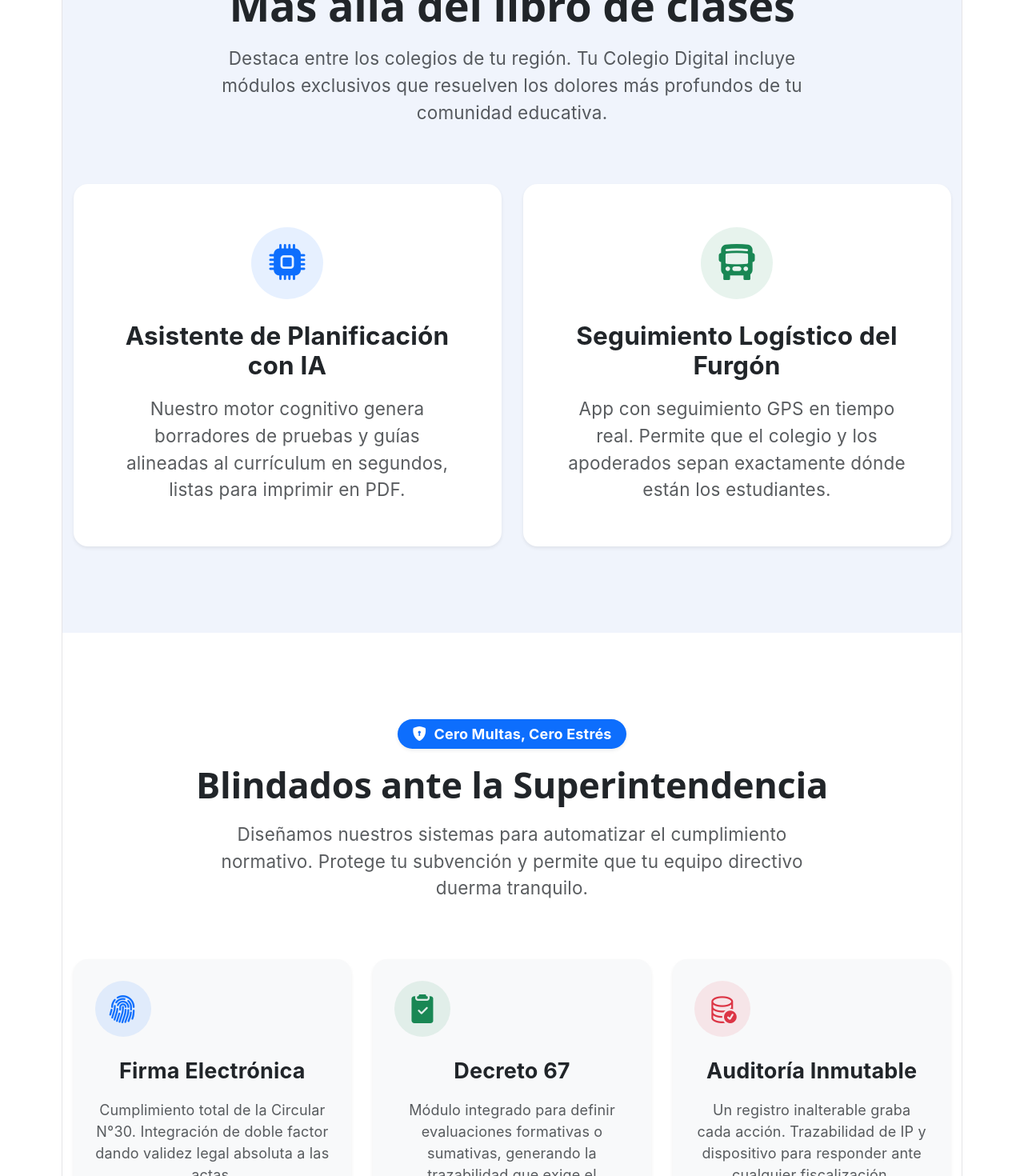
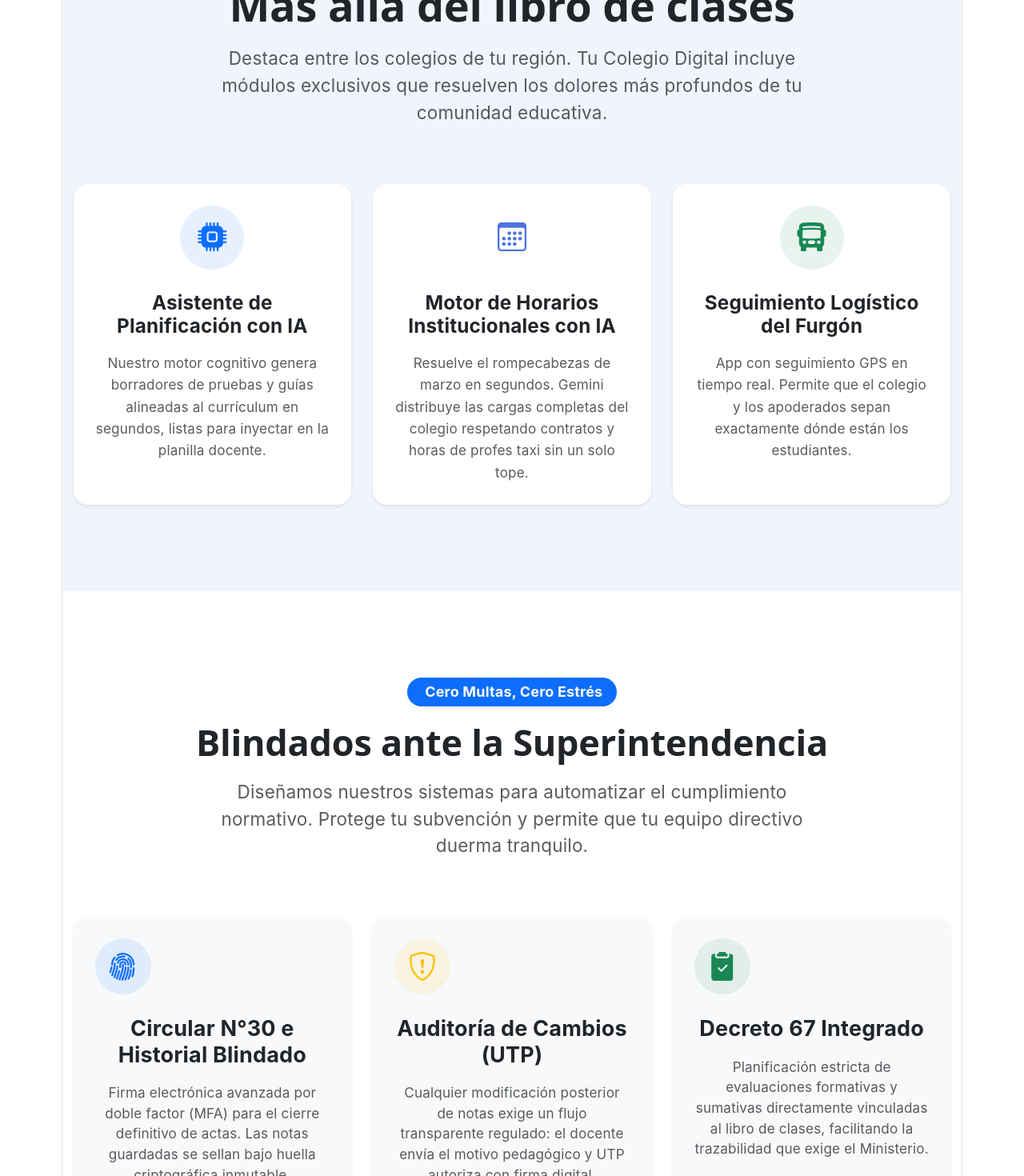
Before and after one commit to CristianSB73/tucolegiodigital_web, a React (Vite) app: page / in a window 1280 px wide. Shown: the part 2586-4056 px from the top of the page at 80% size. Built offline with nearby package versions, Linux system fonts and the light colour scheme.

Commit message:
FIX Creacion de horarios

```diff
--- a/src/components/LandingPage.jsx
+++ b/src/components/LandingPage.jsx
@@ -3,7 +3,7 @@ import emailjs from '@emailjs/browser';
 import { motion } from 'framer-motion';
 import '../App.css';
 
-// IMPORTACIÓN DE IMÁGENES (Asegúrate de mantener tus rutas)
+// IMPORTACIÓN DE IMÁGENES
 import mobileImg1 from '../assets/celular_1.jpg';
 import mobileImg2 from '../assets/celular_2.jpg';
 import dashboardMockup from '../assets/dashboard.png';
@@ -178,7 +178,7 @@ const LandingPage = () => {
                             <ul className="list-unstyled mb-4">
                                 <li className="mb-3 d-flex"><i className="bi bi-check-circle-fill text-primary me-3 fs-5"></i> <span><strong>Portal de Notas:</strong> Cálculo automático y reportes dinámicos.</span></li>
                                 <li className="mb-3 d-flex"><i className="bi bi-check-circle-fill text-primary me-3 fs-5"></i> <span><strong>Libro de Clases Digital:</strong> Control de asistencia en segundos y sin errores.</span></li>
-                                <li className="d-flex"><i className="bi bi-check-circle-fill text-primary me-3 fs-5"></i> <span><strong>Certificados Online:</strong> Descarga inmediata de documentación oficial.</span></li>
+                                <li className="mb-3 d-flex"><i className="bi bi-check-circle-fill text-primary me-3 fs-5"></i> <span><strong>Certificados Online:</strong> Descarga inmediata de documentación oficial.</span></li>
                             </ul>
                         </motion.div>
                         <motion.div className="col-lg-6 text-center" initial="hidden" whileInView="visible" viewport={{ once: true }} variants={fadeLeft}>
@@ -212,7 +212,7 @@ const LandingPage = () => {
                 </div>
             </section>
 
-            {/* INNOVACIÓN */}
+            {/* INNOVACIÓN: AGREGADO EL MOTOR DE HORARIOS CON IA */}
             <section id="innovacion" className="py-5" style={{ backgroundColor: '#f0f4fc' }}>
                 <div className="container py-5">
                     <motion.div className="text-center mb-5 pb-3" initial="hidden" whileInView="visible" viewport={{ once: true }} variants={fadeUp}>
@@ -227,16 +227,17 @@ const LandingPage = () => {
 
                     <div className="row g-4 justify-content-center">
                         {[
-                            { icon: 'bi-cpu-fill', color: 'primary', title: 'Asistente de Planificación con IA', desc: 'Nuestro motor cognitivo genera borradores de pruebas y guías alineadas al currículum en segundos, listas para imprimir en PDF.' },
+                            { icon: 'bi-cpu-fill', color: 'primary', title: 'Asistente de Planificación con IA', desc: 'Nuestro motor cognitivo genera borradores de pruebas y guías alineadas al currículum en segundos, listas para inyectar en la planilla docente.' },
+                            { icon: 'bi-calendar3', color: 'indigo', title: 'Motor de Horarios Institucionales con IA', desc: 'Resuelve el rompecabezas de marzo en segundos. Gemini distribuye las cargas completas del colegio respetando contratos y horas de profes taxi sin un solo tope.' },
                             { icon: 'bi-bus-front-fill', color: 'success', title: 'Seguimiento Logístico del Furgón', desc: 'App con seguimiento GPS en tiempo real. Permite que el colegio y los apoderados sepan exactamente dónde están los estudiantes.' }
                         ].map((item, index) => (
-                            <motion.div className="col-lg-6" key={index} initial="hidden" whileInView="visible" viewport={{ once: true }} variants={fadeUp} transition={{ delay: index * 0.2 }}>
-                                <div className="card h-100 border-0 shadow-sm rounded-4 p-5 feature-card bg-white text-center hover-lift">
-                                    <div className={`bg-${item.color} bg-opacity-10 rounded-circle d-flex align-items-center justify-content-center mx-auto mb-4`} style={{ width: '90px', height: '90px' }}>
-                                        <i className={`bi ${item.icon} fs-1 text-${item.color}`}></i>
+                            <motion.div className="col-lg-4 col-md-6" key={index} initial="hidden" whileInView="visible" viewport={{ once: true }} variants={fadeUp} transition={{ delay: index * 0.2 }}>
+                                <div className="card h-100 border-0 shadow-sm rounded-4 p-4 feature-card bg-white text-center hover-lift">
+                                    <div className={`bg-${item.color || 'primary'} bg-opacity-10 rounded-circle d-flex align-items-center justify-content-center mx-auto mb-4`} style={{ width: '80px', height: '80px' }}>
+                                        <i className={`bi ${item.icon} fs-2 ${item.color === 'indigo' ? 'text-indigo' : `text-${item.color}`}`} style={item.color === 'indigo' ? {color: '#4e73df'} : {}}></i>
                                     </div>
-                                    <h3 className="fw-bold mb-3">{item.title}</h3>
-                                    <p className="text-muted fs-5 mb-0">{item.desc}</p>
+                                    <h4 className="fw-bold mb-3" style={{ fontSize: '1.35rem' }}>{item.title}</h4>
+                                    <p className="text-muted small mb-0" style={{ fontSize: '0.95rem', lineHeight: '1.6' }}>{item.desc}</p>
                                 </div>
                             </motion.div>
                         ))}
@@ -244,12 +245,12 @@ const LandingPage = () => {
                 </div>
             </section>
 
-            {/* SECCIÓN: CUMPLIMIENTO MINEDUC */}
+            {/* SECCIÓN: CUMPLIMIENTO MINEDUC REFORZADA CON LA CIRCULAR N°30 */}
             <section id="cumplimiento" className="py-5" style={{ backgroundColor: '#ffffff' }}>
                 <div className="container py-5">
                     <motion.div className="text-center mb-5 pb-3" initial="hidden" whileInView="visible" viewport={{ once: true }} variants={fadeUp}>
                         <span className="badge bg-primary text-white px-3 py-2 rounded-pill mb-3 fw-bold fs-6 shadow-sm">
-                            <i className="bi bi-shield-lock-fill me-1"></i> Cero Multas, Cero Estrés
+                            <i className="bi bi-param me-1"></i> Cero Multas, Cero Estrés
                         </span>
                         <h2 className="fw-bold text-dark display-6 mb-3">Blindados ante la Superintendencia</h2>
                         <p className="text-muted fs-5 mx-auto" style={{ maxWidth: '800px' }}>
@@ -259,9 +260,9 @@ const LandingPage = () => {
 
                     <div className="row g-4 justify-content-center">
                         {[
-                            { icon: 'bi-fingerprint', color: 'primary', title: 'Firma Electrónica', desc: 'Cumplimiento total de la Circular N°30. Integración de doble factor dando validez legal absoluta a las actas.' },
-                            { icon: 'bi-clipboard2-check-fill', color: 'success', title: 'Decreto 67', desc: 'Módulo integrado para definir evaluaciones formativas o sumativas, generando la trazabilidad que exige el Ministerio.' },
-                            { icon: 'bi-database-check', color: 'danger', title: 'Auditoría Inmutable', desc: 'Un registro inalterable graba cada acción. Trazabilidad de IP y dispositivo para responder ante cualquier fiscalización.' }
+                            { icon: 'bi-fingerprint', color: 'primary', title: 'Circular N°30 e Historial Blindado', desc: 'Firma electrónica avanzada por doble factor (MFA) para el cierre definitivo de actas. Las notas guardadas se sellan bajo huella criptográfica inmutable.' },
+                            { icon: 'bi-shield-exclamation', color: 'warning', title: 'Auditoría de Cambios (UTP)', desc: 'Cualquier modificación posterior de notas exige un flujo transparente regulado: el docente envía el motivo pedagógico y UTP autoriza con firma digital.' },
+                            { icon: 'bi-clipboard2-check-fill', color: 'success', title: 'Decreto 67 Integrado', desc: 'Planificación estricta de evaluaciones formativas y sumativas directamente vinculadas al libro de clases, facilitando la trazabilidad que exige el Ministerio.' }
                         ].map((item, index) => (
                             <motion.div className="col-lg-4 col-md-6" key={index} initial="hidden" whileInView="visible" viewport={{ once: true }} variants={fadeUp} transition={{ delay: index * 0.2 }}>
                                 <div className="card h-100 border-0 shadow-sm rounded-4 p-4 feature-card bg-light hover-lift">
@@ -269,7 +270,7 @@ const LandingPage = () => {
                                         <i className={`bi ${item.icon} fs-2 text-${item.color}`}></i>
                                     </div>
                                     <h4 className="fw-bold mb-3">{item.title}</h4>
-                                    <p className="text-muted mb-0">{item.desc}</p>
+                                    <p className="text-muted mb-0" style={{ fontSize: '0.95rem' }}>{item.desc}</p>
                                 </div>
                             </motion.div>
                         ))}
@@ -277,7 +278,7 @@ const LandingPage = () => {
                 </div>
             </section>
 
-            {/* NUEVO DISEÑO: NOSOTROS / PROPÓSITO */}
+            {/* SECCIÓN: NOSOTROS / PROPÓSITO */}
             <section id="proposito" className="py-5 position-relative overflow-hidden" style={{ backgroundColor: '#ffffff' }}>
                 <div className="position-absolute top-50 start-0 translate-middle-y rounded-circle bg-primary opacity-10 blur-circle d-none d-lg-block" style={{ width: '600px', height: '600px', filter: 'blur(80px)', zIndex: 0 }}></div>
 
@@ -373,7 +374,6 @@ const LandingPage = () => {
                 <div className="container">
                     <div className="row justify-content-between mb-5">
                         <div className="col-lg-5 mb-4 mb-lg-0 text-center text-md-start">
-                            {/* Aquí luce el Logo Oficial de forma elegante */}
                             <div className="mb-4 d-inline-block bg-white p-2 rounded-4 shadow-sm">
                                 <img src={logoPrincipal} alt="Logo Tu Colegio Digital" style={{ height: '70px', width: 'auto' }} />
                             </div>
@@ -386,7 +386,7 @@ const LandingPage = () => {
                             {sent ? (
                                 <motion.div initial={{ opacity: 0, scale: 0.9 }} animate={{ opacity: 1, scale: 1 }} className="alert alert-success border-0 p-4 rounded-4 shadow-sm">
                                     <i className="bi bi-check-circle-fill me-2 fs-5"></i>
-                                    ¡Mensaje enviado con éxito! Nos contactaremos pronto con tu institución.
+                                    ¡Mensaje enviado con éxito! Nos contactaremos pronto con tu institution.
                                 </motion.div>
                             ) : (
                                 <form ref={form} onSubmit={sendEmail} className="bg-dark p-4 rounded-4 shadow-sm border border-secondary">
```
